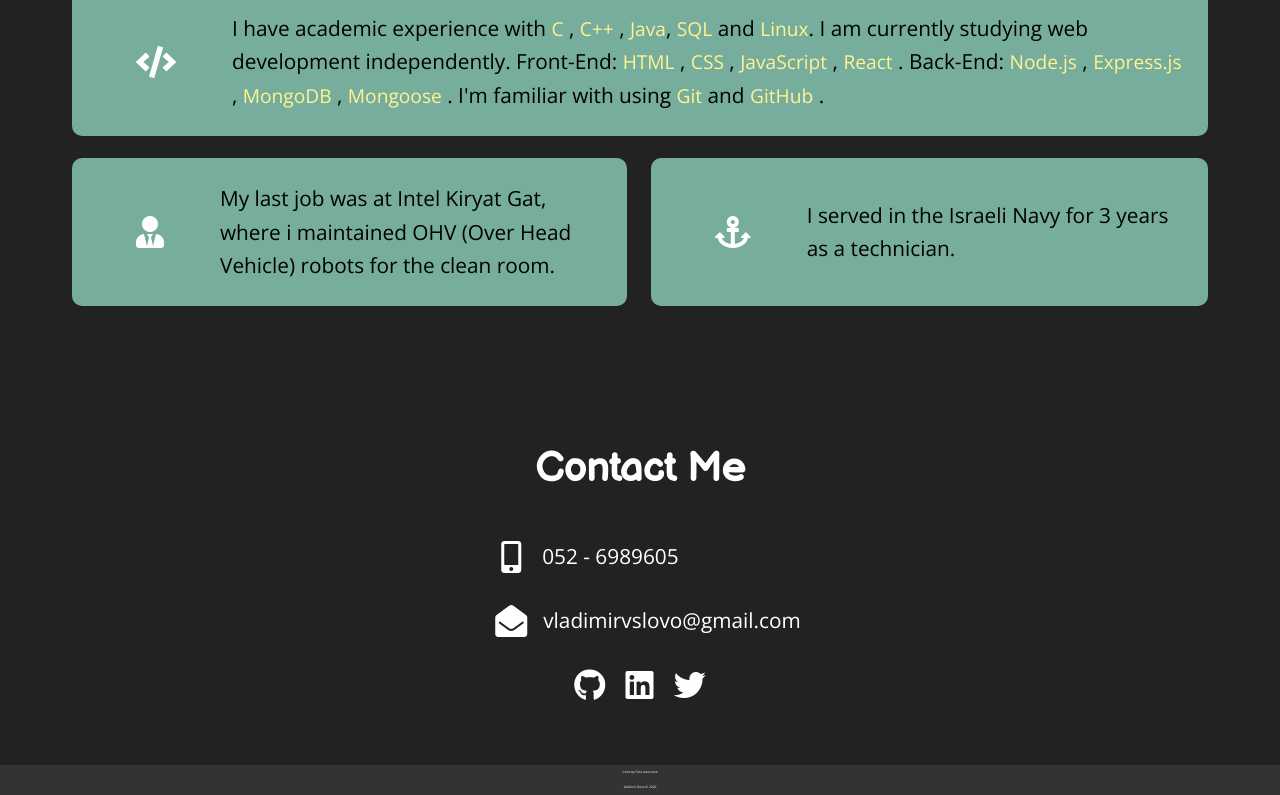
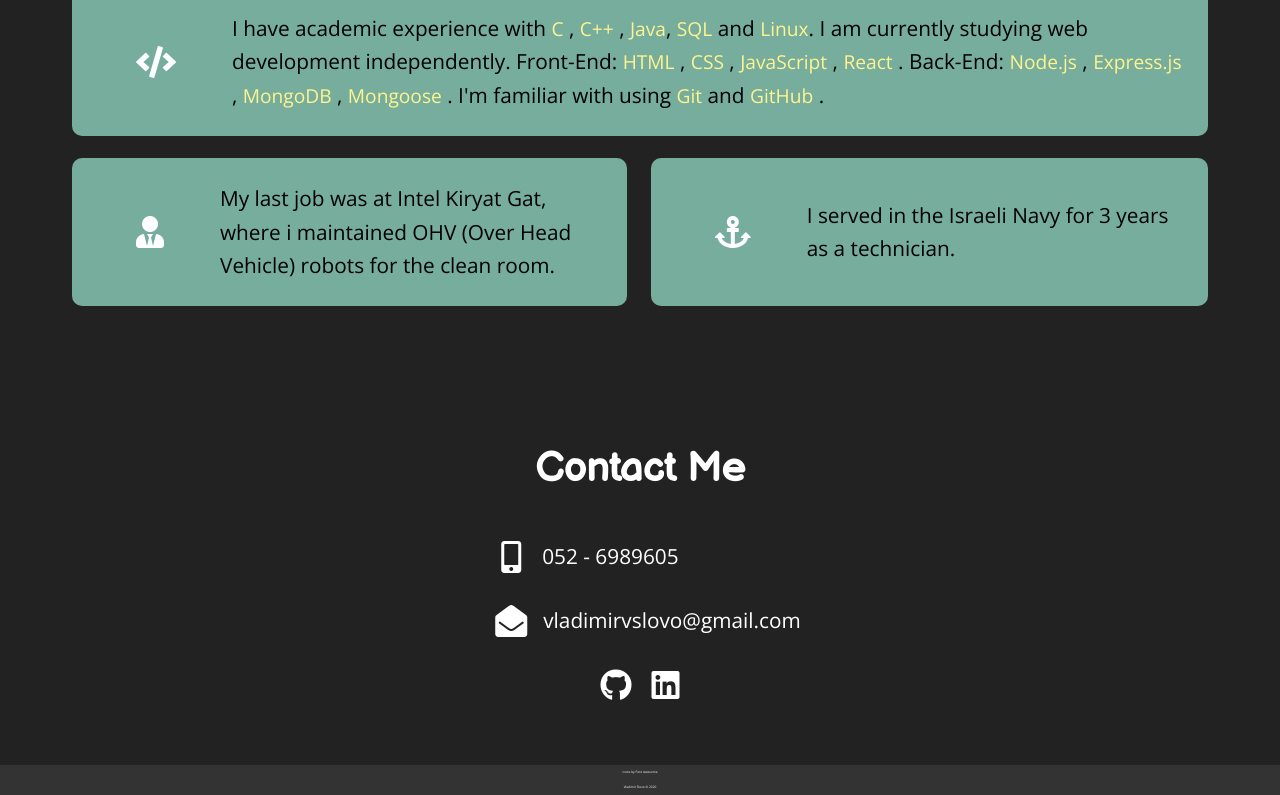
Before and after one commit to V0vaSL/Personal_Website, a website: page index.html in a window 1280 px wide. Shown: the part 1072-1867 px from the top of the page. Drawn offline with nearby package versions, Linux system fonts and the light colour scheme.

Commit message:
socials icons uipdated

```diff
--- a/index.html
+++ b/index.html
@@ -172,9 +172,6 @@
           <a href="https://www.linkedin.com/in/vladimir-slovo/" target="_blank"
             ><i class="fab fa-linkedin fa-2x"></i
           ></a>
-          <a href="https://twitter.com/SlovoVladimir" target="_blank"
-            ><i class="fab fa-twitter fa-2x"></i
-          ></a>
         </div>
       </div>
     </section>
```
